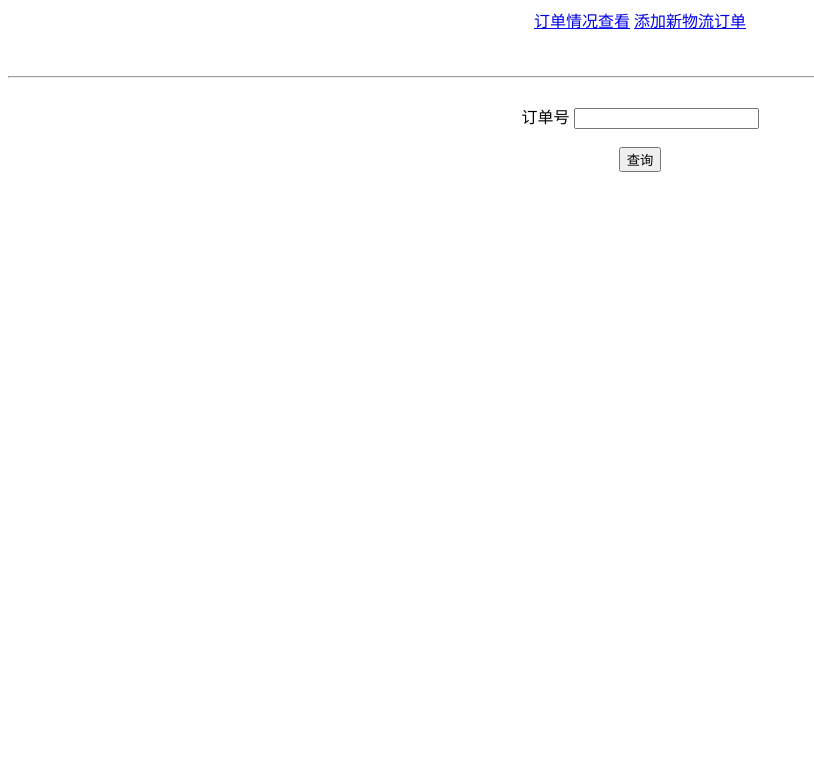
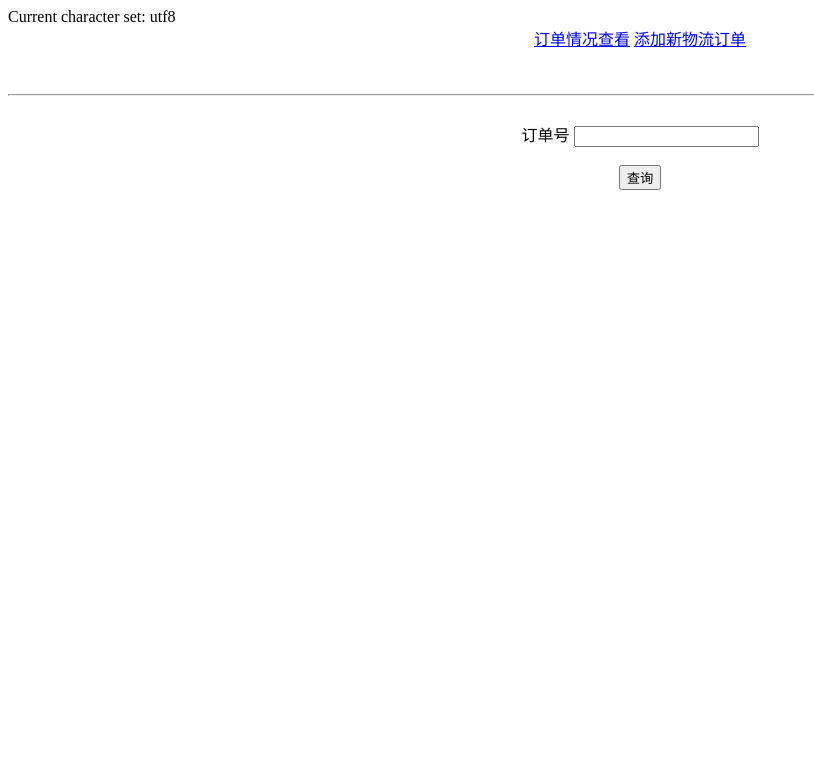
Before and after one commit to richfox/logistics, a PHP site: page /index.php in a window 1280 px wide. Shown: the top 783 px of the page, without its empty margins (0-814 px from the left). Run offline with PHP 8.4, Linux system fonts and the light colour scheme.

Commit message:
get_logis_goods_desc

```diff
--- a/index.php
+++ b/index.php
@@ -122,7 +122,11 @@ if (mysqli_connect_errno()){
 	exit();
 }
 
-mysqli_set_charset($connect,"utf8");
+if (!mysqli_set_charset($connect, "utf8")) {
+    printf("Error loading character set utf8: %s\n", mysqli_error($connect));
+} else {
+    printf("Current character set: %s\n", mysqli_character_set_name($connect));
+}
 
 $htmlOfHeader='
 <!DOCTYPE html>
@@ -430,37 +434,6 @@ function get_logis_goods_desc($goodsId)
     $sql = "SELECT * FROM ecs_test_goods WHERE goods_id = '$goodsId'";
     $result = mysqli_query($connect, $sql);
     $logisGoodsDesc = mysqli_fetch_array($result,MYSQL_ASSOC)["goods_desc"];
-    //测试数据
-    /*$logisGoodsDesc = '<div><zws-product>
-                    <p><font size="6">2019052052858</font></p>
-                    <p>&nbsp;</p>
-                    <div class="section" id="r">
-                    <div class="title"><span>铁路</span></div>
-                    <div class="descrip">
-                    <p><span style="color:#330099">75145301313545</span></p>
-                    <p>《根源之美》 庄申</p>
-                    <p>《中国书法简明史》 高明一</p>
-                    <p>&nbsp;</p>
-                    <p><span style="color:#330099">805398573050226555</span></p>
-                    <p><img src="/images/upload/Image/20190521221829.jpg" alt="" width="680" /></p>
-                    <p>&nbsp;</p>
-                    </div>
-                    </div>
-                    <div class="section" id="airline">
-                    <div class="title"><span>空运</span></div>
-                    <div class="descrip">
-                    <p><span style="color:#330099">中通75144946047320</span></p>
-                    <p>幼小衔接阶梯教程&mdash;&mdash;看图说话</p>
-                    <p>&nbsp;</p>
-                    <p><span style="color:#330099">申通3707110314956</span></p>
-                    <p>真相只有一个3册</p>
-                    <p>&nbsp;</p>
-                    <p><span style="color:#330099">3707166824747</span></p>
-                    <p>DK图解数学+图解科学</p>
-                    <p>&nbsp;</p>
-                    </div>
-                    </div>
-                    </zws-product></div>';*/
 
     return $logisGoodsDesc;
 }
```
